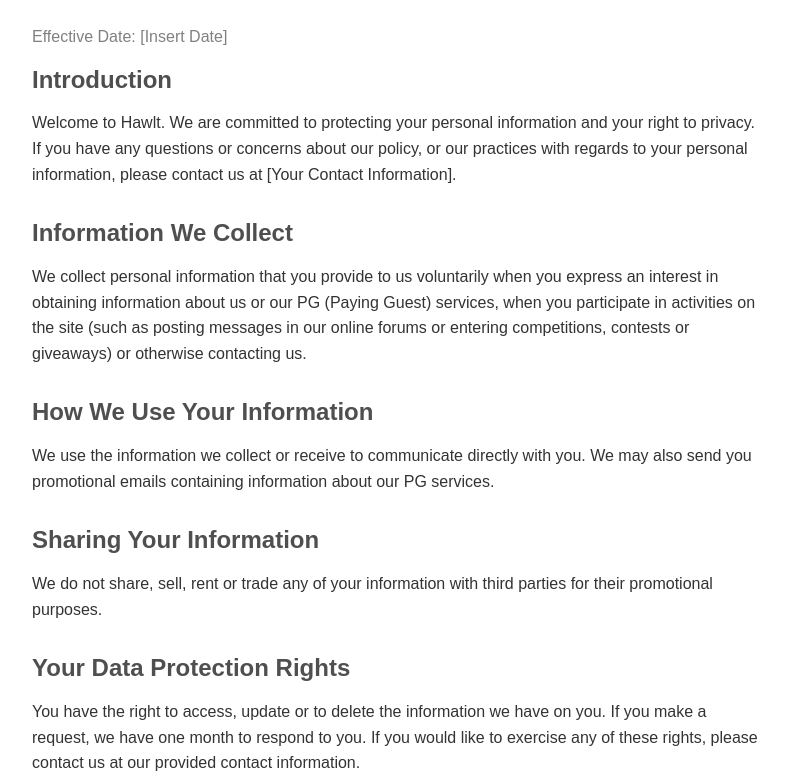
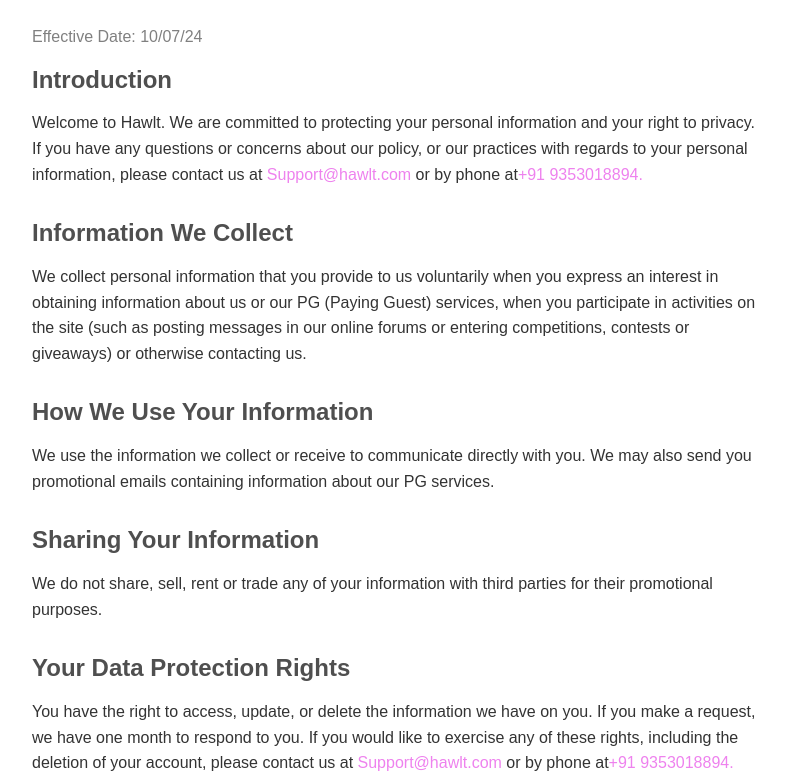
Before and after one commit to Poushik11/hawlt_internship, a React (Create React App) app: page /privacy-policy in a window 1280 px wide. Shown: the part 200-980 px from the top of the page, without its empty margins (240-1028 px from the left). Built offline with nearby package versions, Linux system fonts and the light colour scheme.

Commit message:
Change in Privacy Policy

```diff
--- a/src/components/PrivacyPolicy/PrivacyPolicy.jsx
+++ b/src/components/PrivacyPolicy/PrivacyPolicy.jsx
@@ -11,13 +11,15 @@
       </h1>
 
       <section className="section">
-        <p className="effective-date">Effective Date: [Insert Date]</p>
+        <p className="effective-date">Effective Date: 10/07/24</p>
         <h2 className="sub-heading">Introduction</h2>
         <p className="text">
           Welcome to Hawlt. We are committed to protecting your personal
           information and your right to privacy. If you have any questions or
           concerns about our policy, or our practices with regards to your
-          personal information, please contact us at [Your Contact Information].
+          personal information, please contact us at{" "}
+          <span className="highlight1">Support@hawlt.com</span> or by phone at
+          <span className="highlight1">+91 9353018894.</span>
         </p>
       </section>
 
@@ -52,10 +54,12 @@
       <section className="section">
         <h2 className="sub-heading">Your Data Protection Rights</h2>
         <p className="text">
-          You have the right to access, update or to delete the information we
+          You have the right to access, update, or delete the information we
           have on you. If you make a request, we have one month to respond to
-          you. If you would like to exercise any of these rights, please contact
-          us at our provided contact information.
+          you. If you would like to exercise any of these rights, including the
+          deletion of your account, please contact us at{" "}
+          <span className="highlight1">Support@hawlt.com</span> or by phone at
+          <span className="highlight1">+91 9353018894.</span>
         </p>
       </section>
 
```
